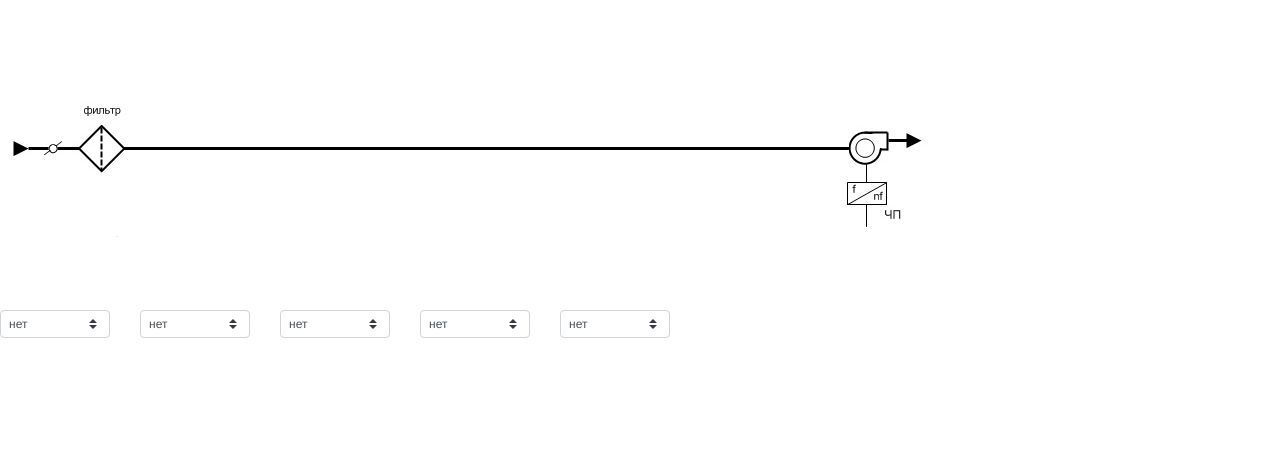
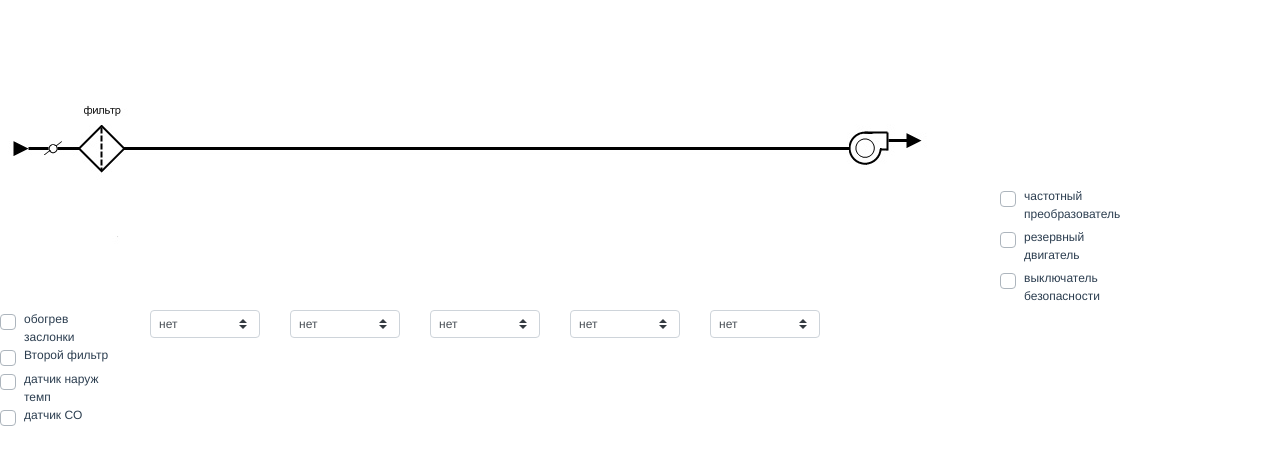
Before and after one commit to akashuba/CAD, a Vue app in the folder frontend/: page / in a window 1280 px wide. Shown: the top 464 px of the page. Built offline with nearby package versions, Linux system fonts and the light colour scheme.

Commit message:
assemble supply part

```diff
--- a/frontend/src/components/Supply/Supply.vue
+++ b/frontend/src/components/Supply/Supply.vue
@@ -1,12 +1,19 @@
 <template>
 	<div class="supplyContainer">
-		<Scheme />
-		<Modules />
+		<div class="sypplyUpperBlock">
+			<Scheme />
+			<MotorCheckboxes />
+		</div>
+		<div class="lowerBlock">
+		<SensorsCheckboxes />
+			<Modules />
+		</div>
 	</div>
 </template>
 
 <script>
-// import MotorCheckboxes from './components/MotorCheckboxes.vue'
+import MotorCheckboxes from './components/MotorCheckboxes.vue'
+import SensorsCheckboxes from './components/SensorsCheckboxes.vue'
 import Modules from './components/Modules.vue'
 import Scheme from './components/Scheme.vue'
 
@@ -14,9 +21,10 @@ export default {
 	name: 'Supply',
 
 	components: {
-		// MotorCheckboxes,
+		MotorCheckboxes,
 		Modules,
 		Scheme,
+		SensorsCheckboxes,
 	},
 	data() {
 		return {
@@ -26,4 +34,8 @@ export default {
 }
 </script>
 
-<style scoped></style>
+<style scoped>
+	.sypplyUpperBlock, .lowerBlock {
+		display: flex;
+	}
+</style>
--- a/frontend/src/components/Supply/components/ContourEquipment.vue
+++ b/frontend/src/components/Supply/components/ContourEquipment.vue
@@ -86,7 +86,7 @@ export default {
 		setCheckbox(event) {
 			this.$store.commit(mutations.SET_FIELD, {
 				unit: event.target.name,
-				data: `${event.target.checked}`,
+				data: event.target.checked,
 			})
 		},
 		setInput(event) {
--- a/frontend/src/components/Supply/components/MotorCheckboxes.vue
+++ b/frontend/src/components/Supply/components/MotorCheckboxes.vue
@@ -4,6 +4,7 @@
 		<b-form-checkbox
 			id="C5"
 			name="C5"
+			class="motorCheckbox"
 			:checked="ventUnit['C5']"
 			@change.native="setCheckbox"
 		>
@@ -12,6 +13,7 @@
 		<b-form-checkbox
 			id="C6"
 			name="C6"
+			class="motorCheckbox"
 			:checked="ventUnit['C6']"
 			@change.native="setCheckbox"
 		>
@@ -20,6 +22,7 @@
 		<b-form-checkbox
 			id="C7"
 			name="C7"
+			class="motorCheckbox"
 			:checked="ventUnit['C7']"
 			@change.native="setCheckbox"
 		>
@@ -43,7 +46,7 @@ export default {
 		setCheckbox(event) {
 			this.$store.commit(mutations.SET_FIELD, {
 				unit: event.target.name,
-				data: `${event.target.checked}`,
+				data: event.target.checked,
 			})
 		},
 	},
@@ -52,6 +55,13 @@ export default {
 
 <style scoped>
 	.motorCheckboxes {
-		width: 150px;
+		width: 140px;
+		align-self: flex-end;
+		font-size: 12px;
+	}
+
+	.motorCheckbox {
+		margin-bottom: 5px;
+		text-align: left;
 	}
 </style>
--- a/frontend/src/components/Supply/components/MotorCheckboxesSample.vue
+++ b/frontend/src/components/Supply/components/MotorCheckboxesSample.vue
@@ -48,7 +48,7 @@ export default {
 		setCheckbox(event) {
 			this.$store.commit(mutations.SET_FIELD, {
 				unit: event.target.name,
-				data: `${event.target.checked}`,
+				data: event.target.checked,
 			})
 		},
 		setInput(event) {
--- a/frontend/src/components/Supply/components/Scheme.vue
+++ b/frontend/src/components/Supply/components/Scheme.vue
@@ -1,5 +1,7 @@
 <template>
-	<div class="schemeContainer"></div>
+<div>
+	<img v-bind:src="require(`../images/${backgroundImage}.jpg`)" class="schemeContainer"/>
+</div>
 </template>
 
 <script>
@@ -7,9 +9,14 @@ import { mapState } from 'vuex'
 
 export default {
 	name: 'Scheme',
-	computed: mapState({}),
-
-	methods: {},
+	computed: mapState({
+		currentSupply: state => state.currentSupply,
+		ventUnit: (state) => state.veqntUnits[state.currentSupply],
+		backgroundImage: (state) => {
+			const fcCheckbox = state.ventUnits[state.currentSupply]['C5']
+			return fcCheckbox ? 'main_1' : 'main_2'
+		}
+	}),
 }
 </script>
 
@@ -17,8 +24,5 @@ export default {
 .schemeContainer {
 	width: 1000px;
 	height: 250px;
-	background-color: white;
-	background-image: url('../images/main_1.jpg');
-	background-repeat: no-repeat;
 }
 </style>
--- a/frontend/src/components/Supply/components/SensorsCheckboxes.vue
+++ b/frontend/src/components/Supply/components/SensorsCheckboxes.vue
@@ -4,6 +4,7 @@
 		<b-form-checkbox
 			id="C20"
 			name="C20"
+			class="sensorCheckbox"
 			:checked="ventUnit['C20']"
 			@change.native="setCheckbox"
 		>
@@ -12,6 +13,7 @@
 		<b-form-checkbox
 			id="C8"
 			name="C8"
+			class="sensorCheckbox"
 			:checked="ventUnit['C8']"
 			@change.native="setCheckbox"
 		>
@@ -20,6 +22,7 @@
 		<b-form-checkbox
 			id="C9"
 			name="C9"
+			class="sensorCheckbox"
 			:checked="ventUnit['C9']"
 			@change.native="setCheckbox"
 		>
@@ -28,10 +31,11 @@
 		<b-form-checkbox
 			id="C10"
 			name="C10"
+			class="sensorCheckbox"
 			:checked="ventUnit['C10']"
 			@change.native="setCheckbox"
 		>
-	        датчик CO
+			датчик CO
 		</b-form-checkbox>
 
 	</div>
@@ -51,7 +55,7 @@ export default {
 		setCheckbox(event) {
 			this.$store.commit(mutations.SET_FIELD, {
 				unit: event.target.name,
-				data: `${event.target.checked}`,
+				data: event.target.checked,
 			})
 		},
 	},
@@ -59,7 +63,14 @@ export default {
 </script>
 
 <style scoped>
-	.motorCheckboxes {
-		width: 150px;
+	.sensorCheckboxes {
+		width: 120px;
+		margin-right: 30px;
+	}
+
+	.sensorCheckbox {
+		width: 100%;
+		font-size: 12px;
+		text-align: left;
 	}
 </style>
--- a/frontend/src/store/index.js
+++ b/frontend/src/store/index.js
@@ -14,8 +14,13 @@ export default new Vuex.Store({
 				C1: '',
 				C2: false,
 				C3: null,
+				C5: false,
+				C8: false,
+				C9: false,
+				C10: false,
 				C11: '0',
 				C15: '0',
+				C20: false,
 				C21: '0',
 				C25: '0',
 				C31: '0',
```
